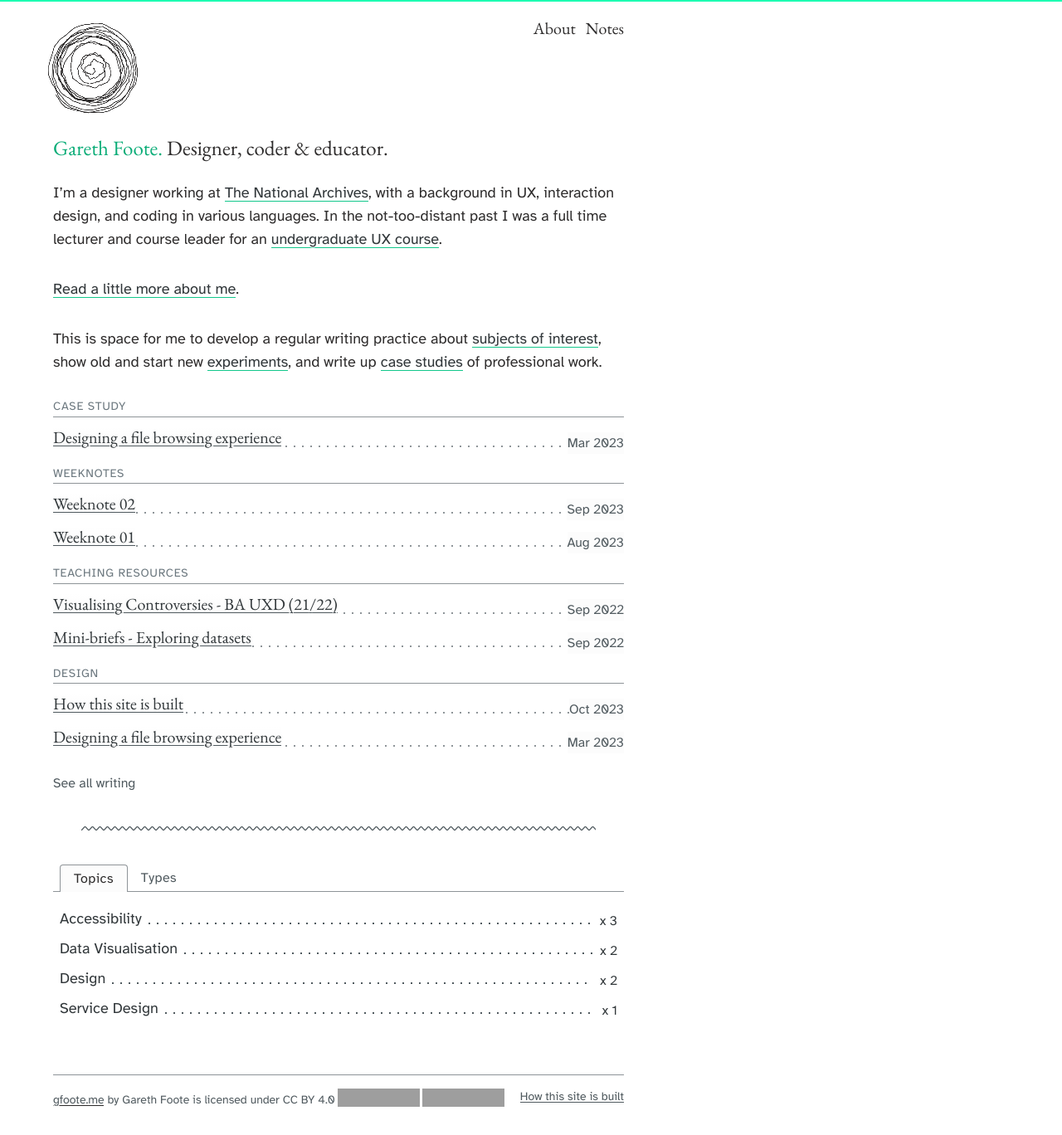
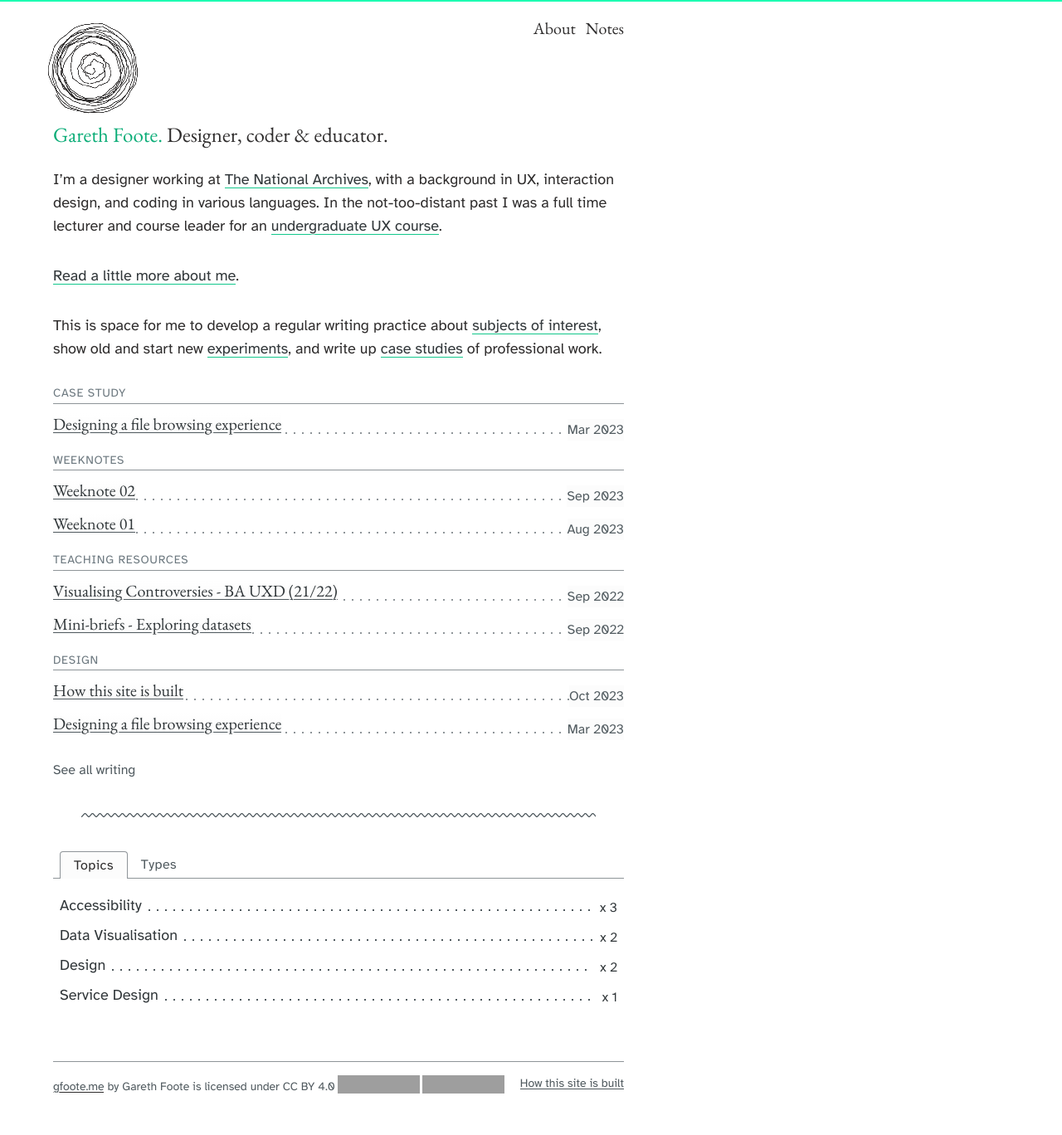
Before and after one commit to garethfoote/gfoote, a Jekyll site: the page built from collections/Homepage.md, in a window 1280 px wide. Shown: the whole page at 83% size. Built offline with Jekyll 4.4.1, drawn with Linux system fonts in a browser that asks for light colours; grey boxes are pictures that could not be loaded.

Commit message:
Padding between header and content

```diff
--- a/_layouts/default.html
+++ b/_layouts/default.html
@@ -4,7 +4,7 @@
 {%- include head.html -%}
 <body class="border-t-2 border-t-accent">
   <div>
-    <header class="flex main-col place-content-between">
+    <header class="flex main-col place-content-between mb-6">
       <div class="squiggle squiggle--hidden{% if page.layout == "post" %} squiggle--article{%endif%}"">
         <a href="{{site.baseurl}}/">
           <span class="sr-only">Home</span>
--- a/_layouts/home.html
+++ b/_layouts/home.html
@@ -1,7 +1,7 @@
 ---
 layout: default
 ---
-<div class="mb-5 sm:mb-6 mt-4">
+<div class="mb-5 sm:mb-6">
   <h1><span class="text-accent-darkest">Gareth Foote.</span> {{page.subtitle}}</h1>
 </div>
 <div class="content">
```
